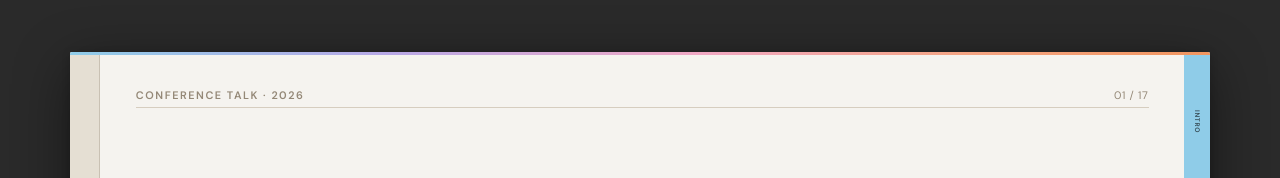
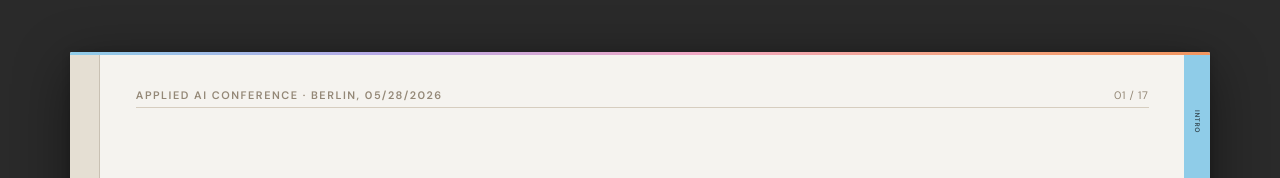
Before and after one commit to AstraBert/agent-anatomy-presentation, a plain HTML site: page index.html in a window 1280 px wide. Shown: the top 178 px of the page. Drawn offline with nearby package versions, Linux system fonts and the light colour scheme.

Commit message:
fix: correct conference name

```diff
--- a/index.html
+++ b/index.html
@@ -701,7 +701,8 @@
                 </div>
                 <div class="page">
                     <div class="ph">
-                        <span class="lbl">Conference Talk · 2026</span
+                        <span class="lbl"
+                            >Applied AI Conference · Berlin, 05/28/2026</span
                         ><span>01 / 17</span>
                     </div>
                     <div class="body">
```
